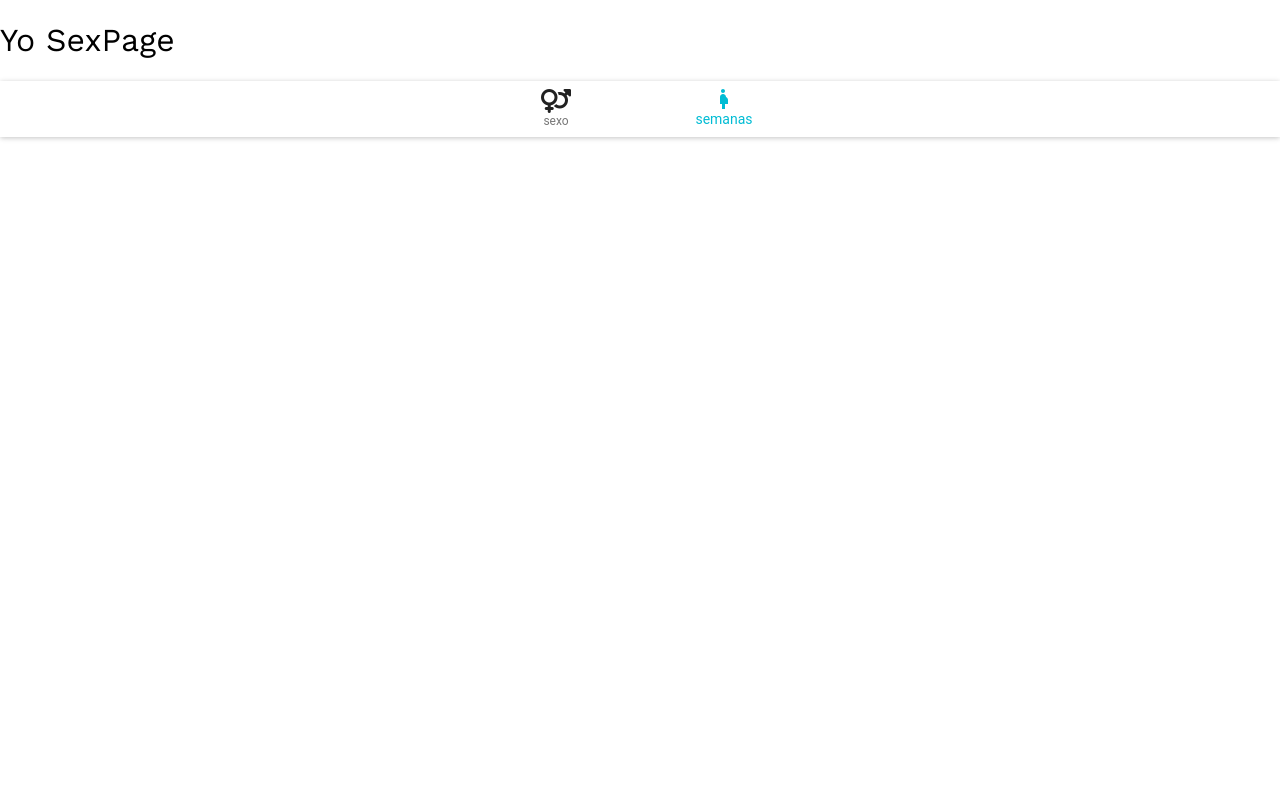
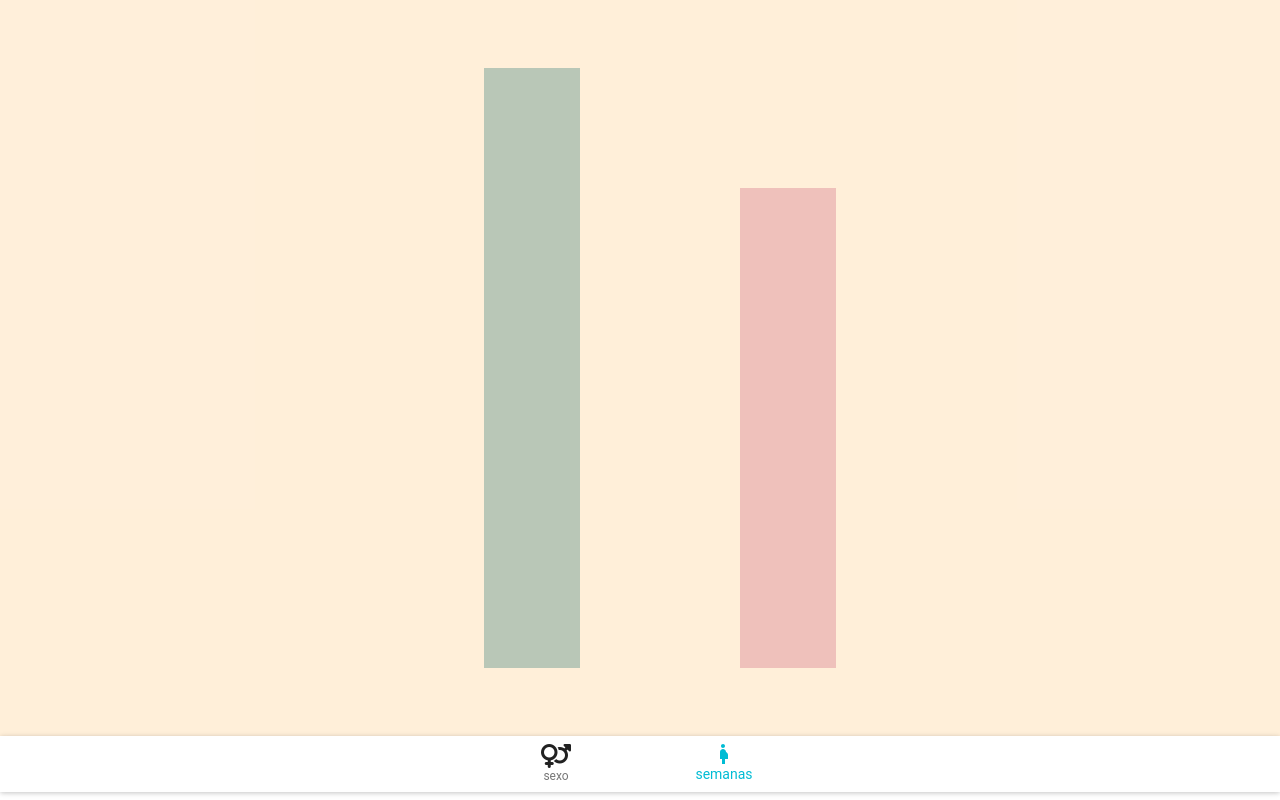
Before and after one commit to EduardoBilk/lentilha, a React (Create React App) app: page /which-sex in a window 1280 px wide. Built offline with nearby package versions, Linux system fonts and the light colour scheme.

Commit message:
chart OK

```diff
--- a/package.json
+++ b/package.json
@@ -7,7 +7,8 @@
     "moment": "^2.18.1",
     "react": "^15.6.1",
     "react-dom": "^15.6.1",
-    "react-router-dom": "^4.2.2"
+    "react-router-dom": "^4.2.2",
+    "styled-components": "^2.1.2"
   },
   "devDependencies": {
     "react-scripts": "1.0.13"
--- a/src/components/App.css
+++ b/src/components/App.css
@@ -3,25 +3,10 @@ h1,
 p {
   font-family: 'Work Sans', sans-serif;
   font-weight: lighter;
-  color: black;
+  color: rgba(0, 0, 0, 0.8);
 }
-.wrapper {
-  height: 92vh;
-  display: flex;
-  flex-direction: column;
-  justify-content: center;
-  align-items: center;
-  background-color: rgba(0, 120, 0, 0.2);
-}
+
 body {
   padding: 0px;
   margin: 0px;
 }
-
-.counter-wrapper :first-child {
-  font-size: 30px;
-}
-.counter-wrapper:last-child {
-  font-size: 15px;
-  text-align: center;
-}
--- a/src/components/BottomBar.js
+++ b/src/components/BottomBar.js
@@ -18,7 +18,6 @@ class BottomBar extends Component {
   }
 
   select = index => {
-    console.log(index);
     this.setState({
       selectedIndex: index
     });
--- /dev/null
+++ b/src/components/Chart.css
@@ -0,0 +1,5 @@
+@keyframes draw {
+  0% {
+    height: 0;
+  }
+}
--- /dev/null
+++ b/src/components/Chart.js
@@ -0,0 +1,35 @@
+import React from 'react';
+import styled from 'styled-components';
+
+import './Chart.css';
+
+const ChartWrapper = styled.ul`
+  display: table;
+  table-layout: fixed;
+  width: 40%;
+  max-width: 600px;
+  height: 75vh;
+  margin: 0 auto;
+`;
+const ChartItem = styled.li`
+  position: relative;
+  display: table-cell;
+  vertical-align: bottom;
+  height: 75vh;
+`;
+const ChartData = styled.span`
+  margin: 0 5em;
+  display: block;
+  animation: draw 1s ease-in-out;
+`;
+const Chart = props => (
+  <ChartWrapper>
+    <ChartItem>
+      <ChartData style={{ height: props.height1 + '%', background: props.bg1 }} title="PIPI" />
+    </ChartItem>
+    <ChartItem>
+      <ChartData style={{ height: props.height2 + '%', background: props.bg2 }} title="PEPECA" />
+    </ChartItem>
+  </ChartWrapper>
+);
+export default Chart;
--- a/src/components/Counter.js
+++ b/src/components/Counter.js
@@ -1,5 +1,15 @@
 import React, { Component } from 'react';
+import styled from 'styled-components';
 import moment from 'moment';
+
+const CounterText = styled.p`
+  font-size: 30px;
+  text-align: center;
+`;
+const MonthConvertedText = styled.p`
+  font-size: 15px;
+  text-align: center;
+`;
 
 class Counter extends Component {
   constructor(props) {
@@ -32,16 +42,13 @@ class Counter extends Component {
   render() {
     return (
       <div className="counter-wrapper">
-        <p>
-          {this.state.weeksCount}
-          <span> semanas e </span>
-          {this.state.daysCount}
-          <span> dia{this.state.daysCount > 1 ? 's' : ''} </span>
-        </p>
+        <CounterText>
+          Lentilha está com {this.state.weeksCount} semanas e {this.state.daysCount} dia{this.state.daysCount > 1 ? 's' : ''}
+        </CounterText>
 
-        <p>
-          ( aproximadamente {this.state.monthCount} {this.state.monthCount >= 2 ? 'meses' : 'mês'} )
-        </p>
+        <MonthConvertedText>
+          ( mais ou menos {this.state.monthCount} {this.state.monthCount >= 2 ? 'meses' : 'mês'} )
+        </MonthConvertedText>
       </div>
     );
   }
--- a/src/components/SexPage.js
+++ b/src/components/SexPage.js
@@ -1,16 +1,31 @@
 import React, { Component } from 'react';
+import styled from 'styled-components';
+import Chart from './Chart';
 
+const Wrapper = styled.div`
+  height: 92vh;
+  display flex;
+  justify-content: center;
+  align-items: center;
+  background-color: rgba(254, 203, 131, 0.3);
+`;
 class SexPage extends Component {
   constructor(props) {
     super(props);
     this.state = {
+      mHeight: 0,
       mCount: 0,
+      fHeight: 0,
       fCount: 0
     };
   }
 
   render() {
-    return <h1>Yo SexPage</h1>;
+    return (
+      <Wrapper>
+        <Chart height1="100" bg1="rgba(185, 199, 183, 1.0)" height2="80" bg2="rgba(239, 193, 187, 1.0)" />
+      </Wrapper>
+    );
   }
 }
 export default SexPage;
--- a/src/components/Title.js
+++ b/src/components/Title.js
@@ -1,2 +1,2 @@
 import React from 'react';
-export default ({ name }) => <h1>A {name} está com</h1>;
+export default ({ name }) => <h1 style={{ color: 'rgba(0,0,0,0.8)' }}>A {name} está com</h1>;
--- a/src/components/WeeksPage.js
+++ b/src/components/WeeksPage.js
@@ -1,6 +1,16 @@
 import React, { Component } from 'react';
+import styled from 'styled-components';
 import Title from './Title';
 import Counter from './Counter';
+
+const Wrapper = styled.div`
+  height: 92vh;
+  display: flex;
+  flex-direction: column;
+  justify-content: center;
+  align-items: center;
+  background-color: rgba(254, 203, 131, 0.5);
+`;
 
 class WeeksPage extends Component {
   constructor() {
@@ -11,10 +21,9 @@ class WeeksPage extends Component {
   }
   render() {
     return (
-      <div className="wrapper">
-        <Title name={this.state.name} />
+      <Wrapper>
         <Counter />
-      </div>
+      </Wrapper>
     );
   }
 }
```
Also changed, not shown: src/components/ChartData.js (added, +25 -0 lines), 1 other file (tests, documents, lock files or other folders).
